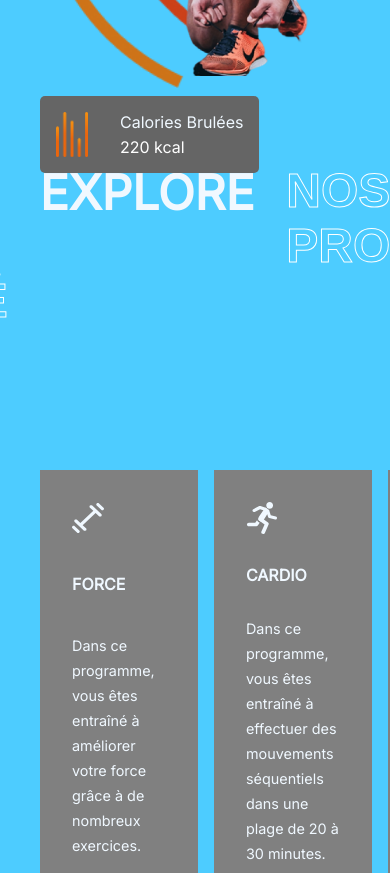
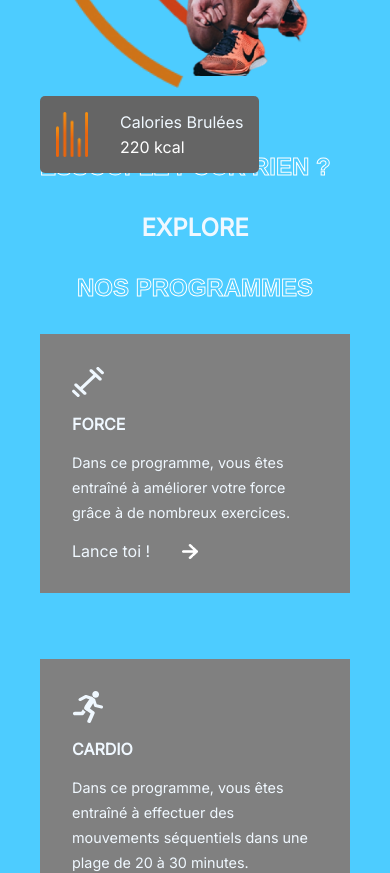
Before and after one commit to Hicham017/Web---Fit, a React (Vite) app: page / in a window 390 px wide. Shown: the part 920-1793 px from the top of the page. Built offline with nearby package versions, Linux system fonts and the light colour scheme.

Commit message:
Update Programs.css
media queries pour le composant programs

```diff
--- a/src/component/Programs/Programs.css
+++ b/src/component/Programs/Programs.css
@@ -64,3 +64,18 @@
     );
   cursor: pointer;
 }
+
+@media screen and (max-width: 768px) {
+  .programs-header {
+    flex-direction: column;
+    gap: 1rem;
+    font-size: x-large;
+    align-items: center;
+    justify-content: center;
+    margin-top: 2rem;
+  }
+
+  .program-categories {
+    flex-direction: column;
+  }
+}
```
